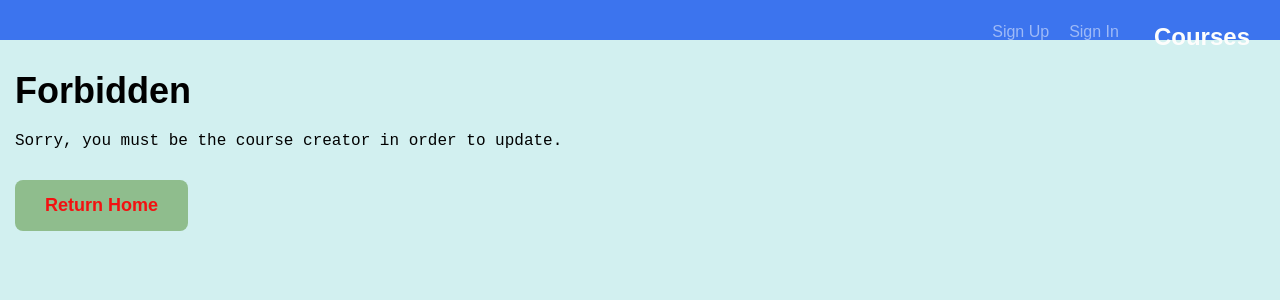
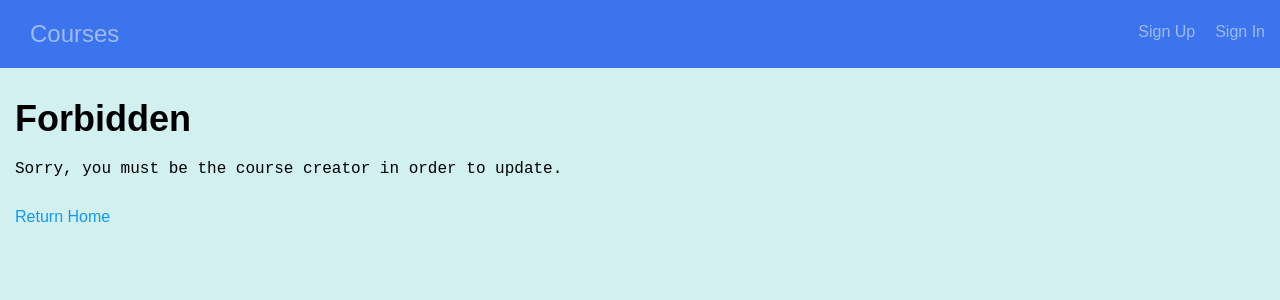
Before and after one commit to rbraband521/course-directory-client, a React (Create React App) app: page /forbidden in a window 1280 px wide. Shown: the top 300 px of the page. Built offline with nearby package versions, Linux system fonts and the light colour scheme.

Commit message:
css changes

```diff
--- a/src/components/Forbidden.js
+++ b/src/components/Forbidden.js
@@ -9,7 +9,7 @@ export default () => {
       <div className="bounds">
         <h1>Forbidden</h1>
         <p>Sorry, you must be the course creator in order to update.</p>
-        <div className="button">
+        <div className="button-home">
           <Link to="/">Return Home</Link>
         </div>
       </div>
--- a/src/components/Header.js
+++ b/src/components/Header.js
@@ -11,11 +11,9 @@ export default ({ context }) => {
     return (
       <div className="header">
         <div className="bounds">
-        <nav>
-          <Link to="/">
-            <h1 className="header--logo">Courses</h1>
-          </Link>
-        </nav>
+        <div className="header--logo">
+          <Link to='/'>Courses</Link>
+        </div>
         <nav>
           {/*if theren's an authorized user display a welcome message : display sign up/sign in links */}
             {authUser ?
--- a/src/components/NotFound.js
+++ b/src/components/NotFound.js
@@ -9,7 +9,7 @@ export default () => (
   <div className="bounds">
     <h1>Not Found</h1>
     <p>Sorry! We couldn't find the course you're looking for.</p>
-    <div className="button">
+    <div className="button-home">
       <Link to='/'>Home</Link>
     </div>
   </div>
--- a/src/components/UserSignIn.js
+++ b/src/components/UserSignIn.js
@@ -47,7 +47,7 @@ export default class UserSignIn extends Component {
                     </React.Fragment>
                     )} />
                 <p>
-                    Don't have a user account? <Link to="/signup">Click here</Link> to sign up!
+                  Don't have a user account? <Link to="/signup">Click here</Link> to sign up!
                 </p>
             </div>
         </div>
--- a/src/index.css
+++ b/src/index.css
@@ -282,7 +282,7 @@ h1 {
 
 /* line 61, ../sass/global.sass */
 a {
-  color: #f31111;
+  color: #1199f3;
   cursor: pointer;
   text-decoration: none;
   -webkit-transition: color 0.2s;
```
